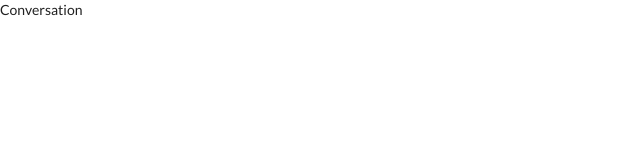
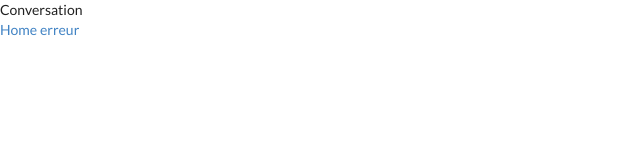
Before and after one commit to MafricaLucas/TALQ, a plain HTML site: page client/index.html at #!/conv in a window 1280 px wide. Shown: the full height of the page, 0-640 px from the left. Drawn offline with nearby package versions, Linux system fonts and the light colour scheme; some packages are replaced by stand-ins of ours.

Commit message:
Add files via upload

```diff
--- a/client/static/tpl/conv.html
+++ b/client/static/tpl/conv.html
@@ -1,2 +1,4 @@
 
     <div ng-click="bonjour()"> Conversation </div>
+    <a w-href="/">Home</a>
+    <a w-href="/erreur">erreur</a>
```
Also changed, not shown: client/static/tpl/error.html (+1 -0 lines), client/static/tpl/home.html (+1 -1 lines).
